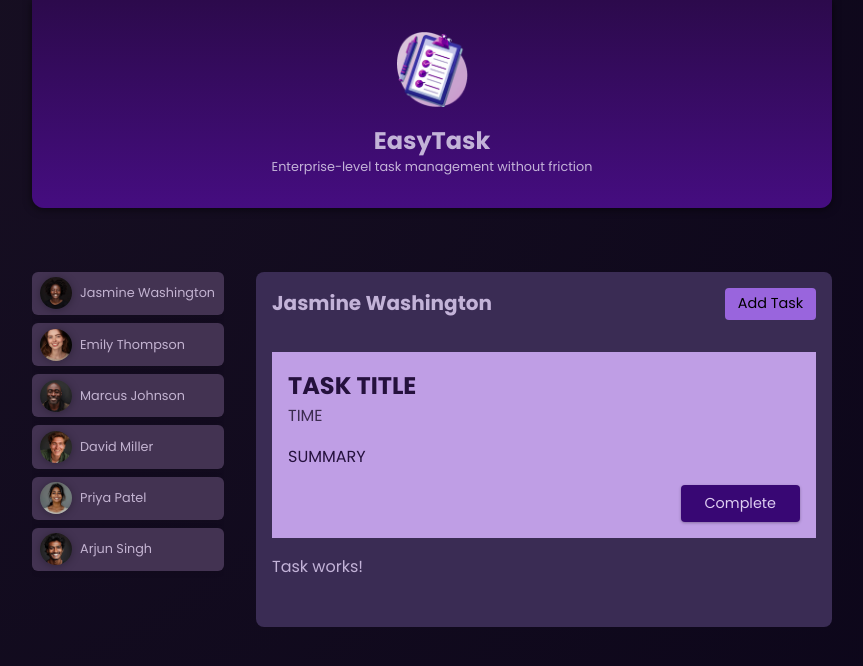
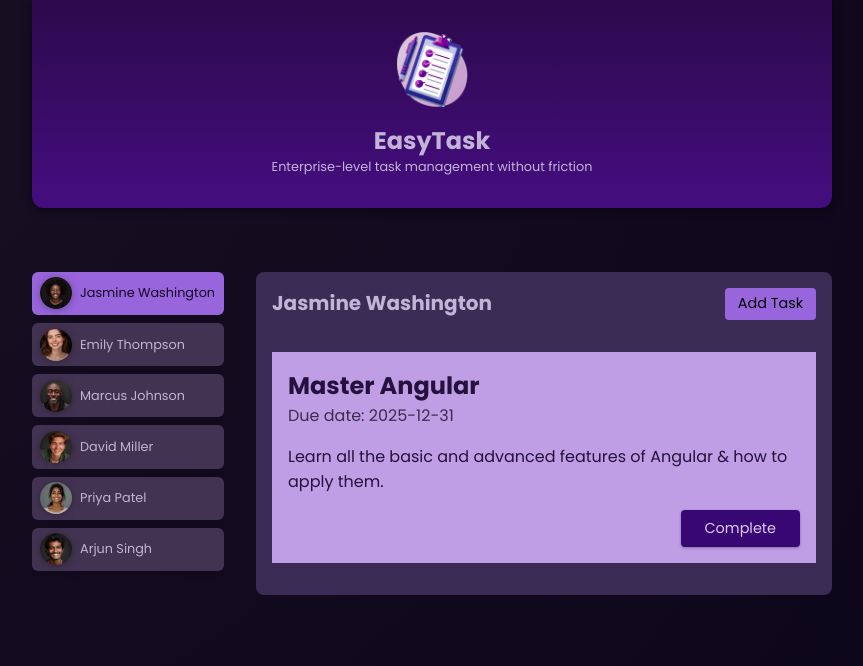
Before and after one commit to houh60/Angular18, an Angular app: page / in a window 1280 px wide. Both pictures are taken after a click on the button "Jasmine Washington". Shown: the top 666 px of the page, without its empty margins (208-1071 px from the left). Built offline with nearby package versions, Linux system fonts and the light colour scheme.

Commit message:
new changes

```diff
--- a/src/app/app.component.html
+++ b/src/app/app.component.html
@@ -3,12 +3,19 @@
   <ul id="users">
     @for (user of users; track user.id) {
       <li>
-        <app-user [user]="user" (selected)="onSelectUser($event)"></app-user>
+        <app-user
+          [user]="user"
+          [selected]="user.id == selectedUser?.id"
+          (select)="onSelectUser($event)"
+        ></app-user>
       </li>
     }
   </ul>
   @if (selectedUser) {
-    <app-tasks [selectedUser]="selectedUser"></app-tasks>
+    <app-tasks
+      [userId]="selectedUser.id"
+      [selectedUser]="selectedUser"
+    ></app-tasks>
   } @else {
     <p id="fallback">Select a user to see their tasks!</p>
   }
--- a/src/app/app.component.ts
+++ b/src/app/app.component.ts
@@ -3,19 +3,20 @@ import { HeaderComponent } from './header/header.component';
 import { UserComponent } from './user/user.component';
 import { DUMMY_USERS } from './dummy-users';
 import { TasksComponent } from './tasks/tasks.component';
+import { User } from './user/user.model';
 
 @Component({
   selector: 'app-root',
   standalone: true,
   imports: [HeaderComponent, UserComponent, TasksComponent],
   templateUrl: './app.component.html',
-  styleUrl: './app.component.css'
+  styleUrl: './app.component.css',
 })
 export class AppComponent {
   users = DUMMY_USERS;
-  selectedUser: any;
+  selectedUser: User | undefined;
 
   onSelectUser(id: any) {
-    this.selectedUser = this.users.find((user) => user.id === id);
+    this.selectedUser = this.users.find((user) => user.id === id) as User;
   }
 }
--- a/src/app/tasks/task/task.component.html
+++ b/src/app/tasks/task/task.component.html
@@ -1,9 +1,8 @@
 <article>
-  <h2>TASK TITLE</h2>
-  <time datetime="">TIME</time>
-  <p>SUMMARY</p>
+  <h2>{{ task.title }}</h2>
+  <time>Due date: {{ task.dueDate }}</time>
+  <p>{{ task.summary }}</p>
   <p class="actions">
-    <button>Complete</button>
+    <button (click)="onComplete()">Complete</button>
   </p>
 </article>
-<p>Task works!</p>
--- a/src/app/tasks/task/task.component.ts
+++ b/src/app/tasks/task/task.component.ts
@@ -1,12 +1,20 @@
-import { Component } from '@angular/core';
+import { Component, EventEmitter, Input, OnInit, Output } from '@angular/core';
+import { Task } from './task.model';
 
 @Component({
   selector: 'app-task',
   standalone: true,
   imports: [],
   templateUrl: './task.component.html',
-  styleUrl: './task.component.css'
+  styleUrl: './task.component.css',
 })
-export class TaskComponent {
-  tasks = []
+export class TaskComponent implements OnInit {
+  @Input() task!: Task;
+  @Output() complete = new EventEmitter();
+
+  ngOnInit(): void {}
+
+  onComplete() {
+    this.complete.emit(this.task.id);
+  }
 }
--- a/src/app/tasks/tasks.component.html
+++ b/src/app/tasks/tasks.component.html
@@ -7,8 +7,10 @@
   </header>
 
   <ul>
-    <li>
-      <app-task></app-task>
-    </li>
+    @for (task of selectedUserTasks; track task.id) {
+      <li>
+        <app-task [task]="task" (complete)="onCompleteTask($event)"></app-task>
+      </li>
+    }
   </ul>
 </section>
--- a/src/app/tasks/tasks.component.ts
+++ b/src/app/tasks/tasks.component.ts
@@ -6,8 +6,46 @@ import { TaskComponent } from './task/task.component';
   standalone: true,
   imports: [TaskComponent],
   templateUrl: './tasks.component.html',
-  styleUrl: './tasks.component.css'
+  styleUrl: './tasks.component.css',
 })
 export class TasksComponent {
   @Input() selectedUser: any;
+  @Input() userId: any;
+
+  constructor() {}
+
+  tasks = [
+    {
+      id: 't1',
+      userId: 'u1',
+      title: 'Master Angular',
+      summary:
+        'Learn all the basic and advanced features of Angular & how to apply them.',
+      dueDate: '2025-12-31',
+    },
+    {
+      id: 't2',
+      userId: 'u3',
+      title: 'Build first prototype',
+      summary: 'Build a first prototype of the online shop website',
+      dueDate: '2024-05-31',
+    },
+    {
+      id: 't3',
+      userId: 'u3',
+      title: 'Prepare issue template',
+      summary:
+        'Prepare and describe an issue template which will help with project management',
+      dueDate: '2024-06-15',
+    },
+  ];
+
+  get selectedUserTasks() {
+    return this.tasks.filter((task) => task.userId == this.userId);
+  }
+
+  onCompleteTask(id: string) {
+    console.log('id: ', id);
+    this.tasks = this.tasks.filter((task) => task.id !== id);
+  }
 }
--- a/src/app/user/user.component.html
+++ b/src/app/user/user.component.html
@@ -1,5 +1,5 @@
 <div>
-  <button (click)="onSelectUser()">
+  <button (click)="onSelectUser()" [class.active]="selected">
     <img [src]="imagePath" alt="user.id" />
     <span>{{ user.name }}</span>
   </button>
--- a/src/app/user/user.component.ts
+++ b/src/app/user/user.component.ts
@@ -1,21 +1,23 @@
 import { Component, Input, output } from '@angular/core';
+import { User } from './user.model';
 
 @Component({
   selector: 'app-user',
   standalone: true,
   imports: [],
   templateUrl: './user.component.html',
-  styleUrl: './user.component.css'
+  styleUrl: './user.component.css',
 })
 export class UserComponent {
-  @Input() user: any;
-  selected = output();
+  @Input() user!: User;
+  select = output<string>();
+  @Input() selected!: boolean;
 
   get imagePath() {
     return 'assets/users/' + this.user.avatar;
   }
 
   onSelectUser() {
-    this.selected.emit(this.user.id);
+    this.select.emit(this.user.id);
   }
 }
--- /dev/null
+++ b/src/app/user/user.model.ts
@@ -0,0 +1,5 @@
+export interface User {
+  id: string;
+  avatar: string;
+  name: string;
+}
```
Also changed, not shown: src/app/tasks/task/task.model.ts (added, +7 -0 lines).
